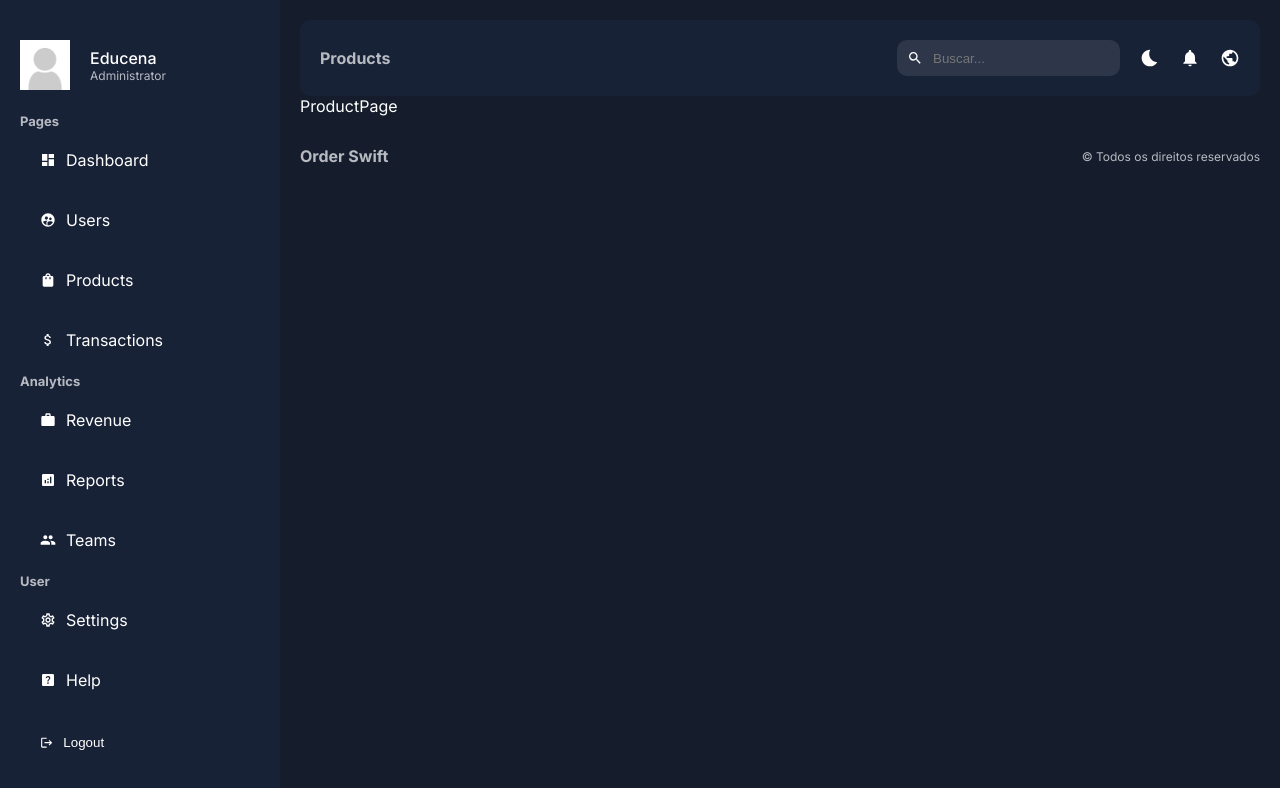
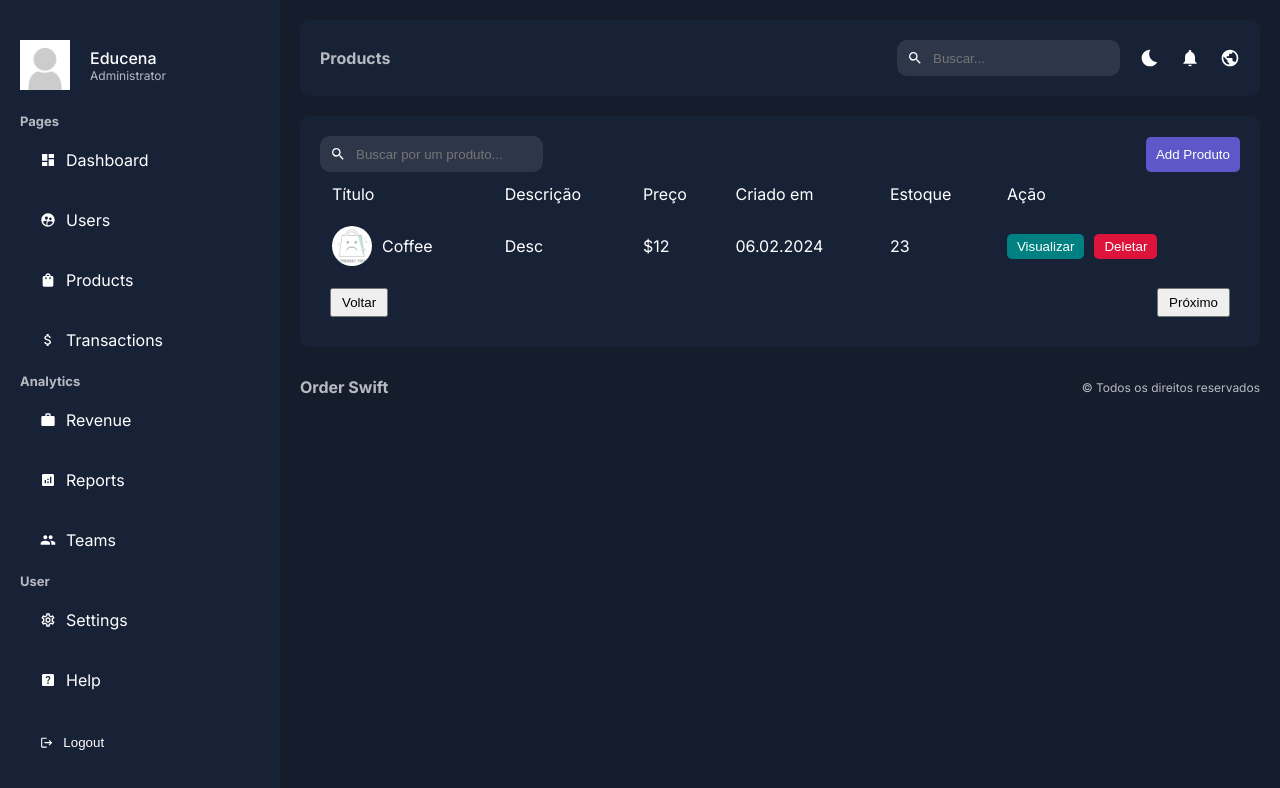
Before and after one commit to edumixer/nextadmin, a Next.js app: page /dashboard/products in a window 1280 px wide. Shown: the top 788 px of the page. Built offline with nearby package versions, Linux system fonts and the light colour scheme.

Commit message:
feat: create component to create a new product and render in table

```diff
--- a/app/dashboard/products/page.jsx
+++ b/app/dashboard/products/page.jsx
@@ -1,7 +1,65 @@
+import Image from "next/image";
+import Link from "next/link";
+import styles from "@/app/ui/dashboard/products/products.module.css";
+import Pagination from "@/app/ui/dashboard/pagination/pagination";
+import Search from "@/app/ui/dashboard/search/search";
+
 const ProductPage = () => {
   return (
-    <div>ProductPage</div>
+    <div className={styles.container}>
+      <div className={styles.top}>
+        <Search placeholder="Buscar por um produto..." />
+        <Link href="/dashboard/products/add">
+          <button className={styles.addButton}>Add Produto</button>
+        </Link>
+      </div>
+      <table className={styles.table}>
+        <thead>
+          <tr>
+            <td>Título</td>
+            <td>Descrição</td>
+            <td>Preço</td>
+            <td>Criado em</td>
+            <td>Estoque</td>
+            <td>Ação</td>
+          </tr>
+        </thead>
+        <tbody>
+          <tr>
+            <td>
+              <div className={styles.product}>
+                <Image
+                  src="/noproduct.jpg"
+                  alt=""
+                  width={40}
+                  height={40}
+                  className={styles.productImage}
+                />
+                Coffee
+              </div>
+            </td>
+            <td>Desc</td>
+            <td>$12</td>
+            <td>06.02.2024</td>
+            <td>23</td>
+            <td>
+              <div className={styles.buttons}>
+                <Link href="/dashboard/procuts/test">
+                  <button className={`${styles.button} ${styles.view}`}>
+                    Visualizar
+                  </button>
+                </Link>
+                <button className={`${styles.button} ${styles.delete}`}>
+                  Deletar
+                </button>
+              </div>
+            </td>
+          </tr>
+        </tbody>
+      </table>
+      <Pagination />
+    </div>
   );
-}
+};
 
 export default ProductPage;
--- /dev/null
+++ b/app/ui/dashboard/products/products.module.css
@@ -0,0 +1,61 @@
+.container {
+  background-color: var(--bgSoft);
+  padding: 20px;
+  border-radius: 10px;
+  margin-top: 20px;
+}
+
+.top {
+  display: flex;
+  align-items: center;
+  justify-content: space-between;
+}
+
+.addButton {
+  padding: 10px;
+  background-color: #5d57c9;
+  color: var(--text);
+  border: none;
+  border-radius: 5px;
+  cursor: pointer;
+}
+
+.table {
+  width: 100%;
+}
+
+.table td {
+  padding: 10px;
+}
+
+.product {
+  display: flex;
+  align-items: center;
+  gap: 10px;
+}
+
+.productImage {
+  border-radius: 50%;
+  object-fit: cover;
+}
+
+.buttons {
+  display: flex;
+  gap: 10px;
+}
+
+.button {
+  padding: 5px 10px;
+  border-radius: 5px;
+  color: var(--text);
+  border: none;
+  cursor: pointer;
+}
+
+.view {
+  background-color: teal;
+}
+
+.delete {
+  background-color: crimson;
+}
```
